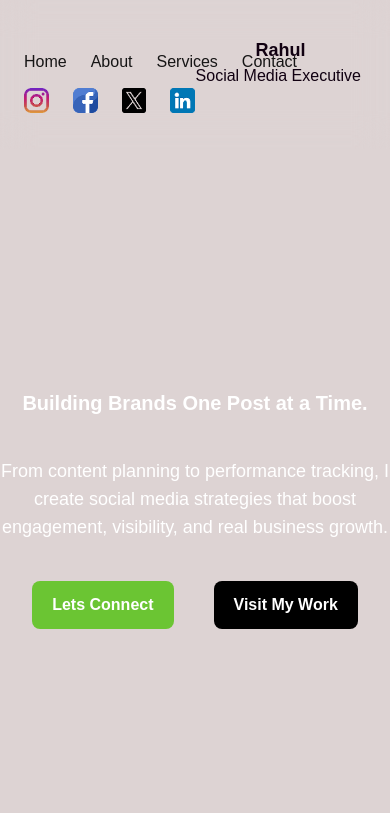
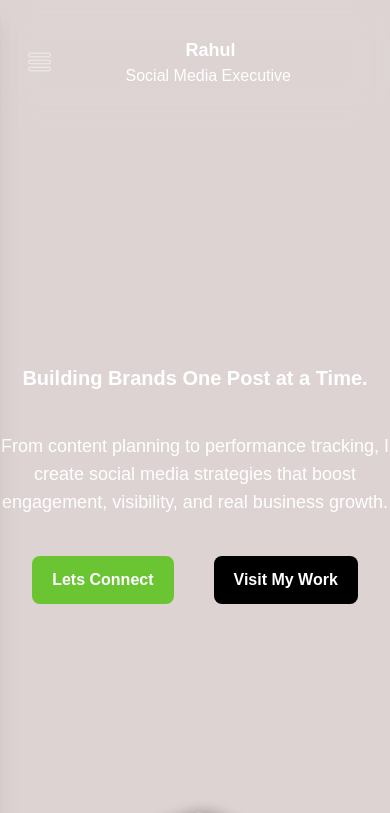
Before and after one commit to Kakrote/portfolio-template, a Next.js app: page / in a window 390 px wide. Shown: the top 813 px of the page. Built offline with nearby package versions, Linux system fonts and the light colour scheme; a web font is replaced by a local one.

Commit message:
added the mobhile menu bar for the small screen view

```diff
--- /dev/null
+++ b/components/ui/navbar/drawer.tsx
@@ -0,0 +1,96 @@
+import Image from "next/image"
+import NavLink from "./navLink"
+import SocialLink from "./socialLink"
+
+type LinkItem = {
+  label: string
+  href: string
+}
+
+type SocialLinks = {
+  label: string
+  href: string
+  logo: string
+}
+
+type DrawerProps = {
+  isOpen: boolean
+  onClose: () => void
+  links: LinkItem[]
+  socials: SocialLinks[]
+}
+
+export default function Drawer({ isOpen, onClose, links, socials }: DrawerProps) {
+  return (
+    <>
+      {/* Backdrop overlay */}
+      <div
+        className={`
+          fixed inset-0 bg-black/50 backdrop-blur-sm z-40 transition-opacity duration-300
+          ${isOpen ? 'opacity-100 visible' : 'opacity-0 invisible'}
+        `}
+        onClick={onClose}
+      />
+
+      {/* Drawer panel */}
+      <div
+        className={`
+          fixed top-0 left-0 h-full w-80 max-w-[85vw] bg-white dark:bg-gray-900
+          shadow-xl z-50 transform transition-transform duration-300 ease-in-out
+          ${isOpen ? 'translate-x-0' : '-translate-x-full'}
+        `}
+      >
+        {/* Drawer header */}
+        <div className="flex items-center justify-between p-6 border-b border-gray-200 dark:border-gray-700">
+          <button
+            onClick={onClose}
+            className="p-2 text-gray-500 hover:text-gray-700 dark:text-gray-400 dark:hover:text-gray-200 rounded-md hover:bg-gray-100 dark:hover:bg-gray-800 transition-colors right-5 absolute  border"
+            aria-label="Close menu"
+          >
+            <svg
+              className="w-5 h-5"
+              fill="none"
+              stroke="currentColor"
+              viewBox="0 0 24 24"
+            >
+              <path
+                strokeLinecap="round"
+                strokeLinejoin="round"
+                strokeWidth={2}
+                d="M6 18L18 6M6 6l12 12"
+              />
+            </svg>
+          </button>
+        </div>
+
+        {/* Drawer content */}
+        <div className="flex flex-col h-full">
+          {/* Navigation links */}
+          <nav className="flex-1 px-6 py-8">
+            <div className="space-y-6">
+              {links.map((link, i) => (
+                <div key={i} onClick={onClose}>
+                  <NavLink {...link} />
+                </div>
+              ))}
+            </div>
+          </nav>
+
+          {/* Social links */}
+          <div className="px-6 py-8 border-t border-gray-200 dark:border-gray-700">
+            <h3 className="text-sm font-medium text-gray-500 dark:text-gray-400 mb-4 uppercase tracking-wider">
+              Connect
+            </h3>
+            <div className="flex gap-4">
+              {socials.map((social, i) => (
+                <div key={i} onClick={onClose}>
+                  <SocialLink {...social} />
+                </div>
+              ))}
+            </div>
+          </div>
+        </div>
+      </div>
+    </>
+  )
+}
--- a/components/ui/navbar/index.tsx
+++ b/components/ui/navbar/index.tsx
@@ -1,5 +1,9 @@
+"use client"
+import Image from "next/image"
 import NavLink from "./navLink"
 import SocialLink from "./socialLink"
+import Drawer from "./drawer"
+import { useState } from "react"
 
 type LinkItem = {
   label: string
@@ -20,13 +24,24 @@ type NavbarData = {
 }
 
 export default function Navbar({ data }: { data: NavbarData }) {
+  const [isDrawerOpen, setIsDrawerOpen] = useState(false)
+
+  const toggleDrawer = () => {
+    setIsDrawerOpen(!isDrawerOpen)
+  }
+
+  const closeDrawer = () => {
+    setIsDrawerOpen(false)
+  }
   return (
+    <>
       <header className="
         top-0
-     w-full   z-50
+       w-full   z-20
         py-5 bg-transparent  backdrop-blur-lg
       ">
-      <div className="container mx-auto  px-6 py-4 grid grid-cols-2 lg:grid-cols-3">
+        {/* desktop navbar view */}
+        <div className="container mx-auto hidden lg:grid px-6 py-4 grid-cols-2 lg:grid-cols-3">
 
           {/* Links */}
           <nav className="flex gap-6 items-center">
@@ -49,6 +64,36 @@ export default function Navbar({ data }: { data: NavbarData }) {
           </div>
 
         </div>
+
+        {/* mobile navbar view */}
+        <div className="container mx-auto lg:hidden px-6 py-4 flex justify-between items-center">
+          {/* menu button */}
+          <div className="flex  items-center">
+            <button onClick={toggleDrawer} className="text-lg font-bold">
+              <Image
+              src={"/images/icons/menu-bar.png"}
+              alt="menu"
+              width={34}
+              height={24}
+              className="invert dark:invert-0"
+            />
+            </button>
+          </div>
+          {/* logo */}
+          <div className="flex flex-col justify-center items-center  w-full">
+            <h2 className="text-lg text-center font-bold">{data.logo}</h2>
+            <h2 className="text-base text-center">{data.profile}</h2>
+          </div>
+        </div>
       </header>
+
+      {/* Mobile Drawer - Now outside header for full viewport coverage */}
+      <Drawer
+        isOpen={isDrawerOpen}
+        onClose={closeDrawer}
+        links={data.links}
+        socials={data.socials}
+      />
+    </>
   )
 }
--- a/components/ui/navbar/navLink.tsx
+++ b/components/ui/navbar/navLink.tsx
@@ -11,7 +11,9 @@ export default function NavLink({ label, href }: NavLinkProps) {
       href={href}
       className="
         text-base font-medium
-       text-[#161515]
+        text-[#161515] dark:text-gray-200
+        hover:text-blue-600 dark:hover:text-blue-400
+        transition-colors duration-200
       "
     >
       {label}
```
Also changed, not shown: public/images/icons/menu-bar.png (added). Lines whose indentation alone changed are shown as unchanged.
